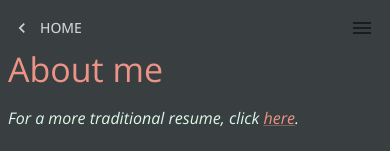
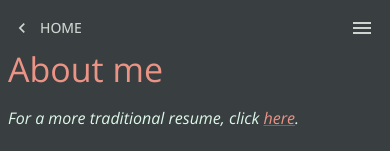
Before and after one commit to eli-boninger/boninger, a React (Vite) app: page / in a window 390 px wide. Both pictures are taken after a click on the button "BIO". Shown: the top 151 px of the page. Built offline with nearby package versions, Linux system fonts and the light colour scheme.

Commit message:
fix hamburger color

```diff
--- a/src/components/HamburgerMenu.tsx
+++ b/src/components/HamburgerMenu.tsx
@@ -37,7 +37,7 @@ export const HamburgerMenu = (props: Props) => {
         aria-expanded={open ? "true" : undefined}
         onClick={handleClick}
       >
-        <MenuIcon />
+        <MenuIcon color="primary" />
       </IconButton>
       <Menu
         id="nav-menu"
```
